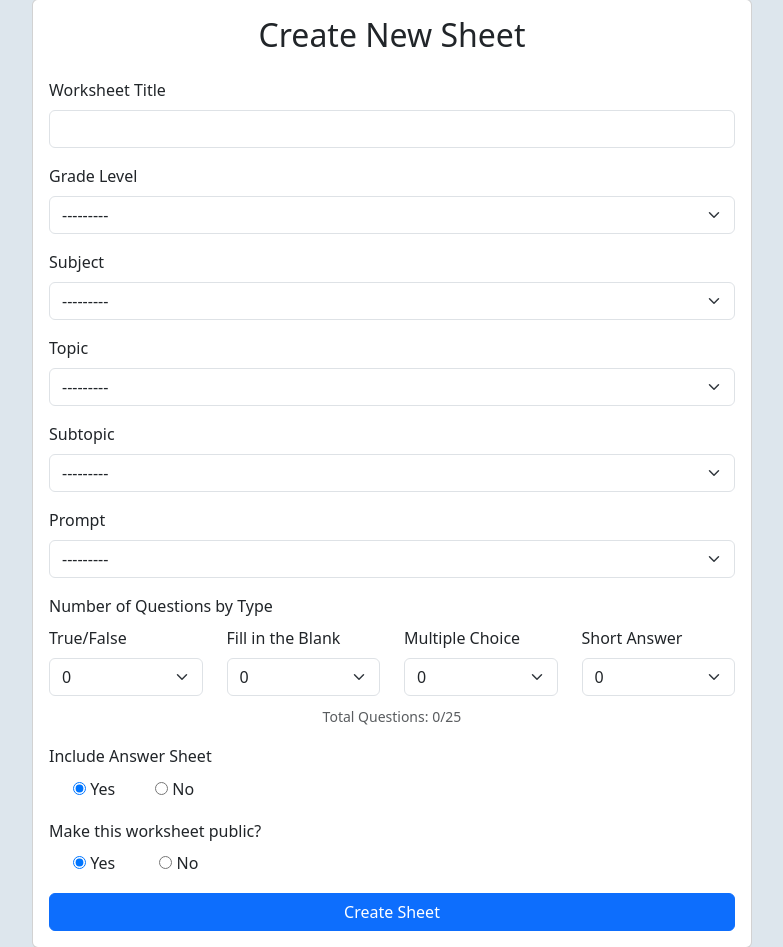
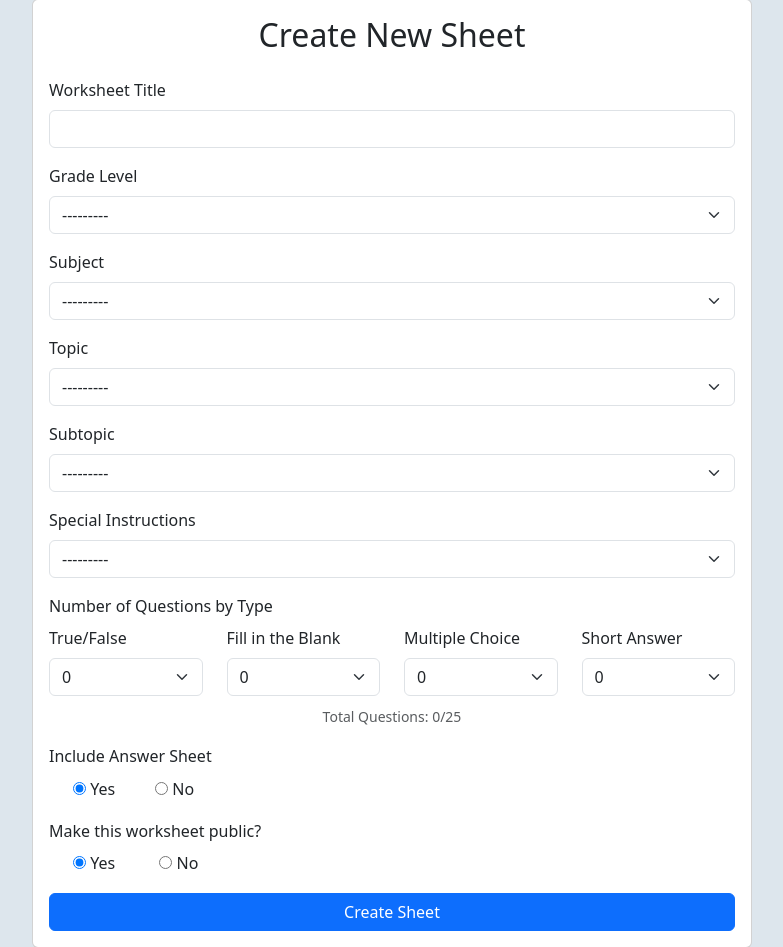
Before and after one commit to donnmaldonado/magic_sheets, a Django app: page /createsheet/ in a window 1280 px wide. Shown: the part 99-1046 px from the top of the page, without its empty margins (248-1031 px from the left). Run offline with Django 5.2, Linux system fonts and the light colour scheme; the visitor is signed in with stand-in values (Sample User, id 1); data that the repository does not hold is empty.

Commit message:
formalized regen prompt handeling

```diff
--- a/main/templates/createsheet.html
+++ b/main/templates/createsheet.html
@@ -41,7 +41,7 @@
                         </div>
 
                         <div class="mb-3">
-                            <label for="{{ form.prompt.id_for_label }}" class="form-label">Prompt</label>
+                            <label for="{{ form.prompt.id_for_label }}" class="form-label">Special Instructions</label>
                             {{ form.prompt }}
                         </div>
 
--- a/main/views.py
+++ b/main/views.py
@@ -123,7 +123,7 @@ def viewsheet(request, sheet_id):
     is_liked = LikedSheet.objects.filter(user=request.user, sheet=sheet).exists()
 
     # Get all regenerate prompts for the dropdown
-    regenerate_prompts = Prompt.objects.filter(type='GENERATE')
+    regenerate_prompts = Prompt.objects.all()
 
     # Get reviews for the sheet
     reviews = Review.objects.filter(sheet=sheet).order_by('-created_at')
```
Also changed, not shown: main/worksheet_utils/generation.py (+4 -3 lines).
